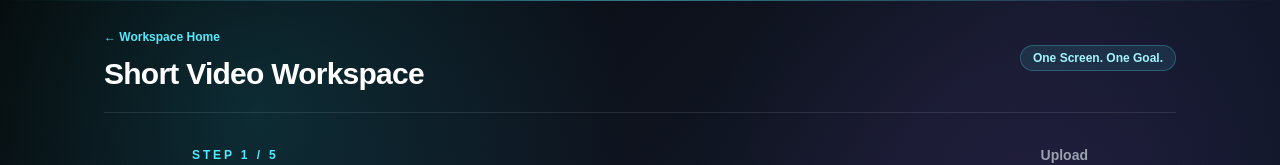
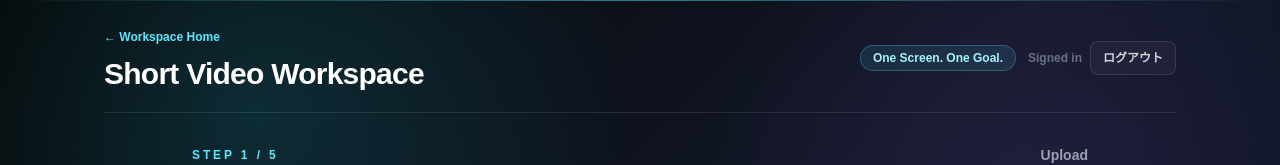
Before and after one commit to hiro042355/easyslice-ai, a Next.js app: page /workspace-flow in a window 1280 px wide. Shown: the top 165 px of the page. Built offline with nearby package versions, Linux system fonts and the light colour scheme; no server answers.

Commit message:
feat: add authenticated workspace logout

```diff
--- a/app/workspace-flow/page.tsx
+++ b/app/workspace-flow/page.tsx
@@ -1,6 +1,7 @@
 "use client";
 
 import { useEffect, useMemo, useState, type DragEvent } from "react";
+import { AuthenticatedAccountControl } from "@/components/AuthenticatedAccountControl";
 import CreatorStylePanel from "../../components/CreatorStylePanel";
 import { trackEvent } from "../../lib/analytics";
 import { createHookPreview, type AiHookConfig } from "../../lib/aiHook";
@@ -774,8 +775,11 @@ export default function WorkspaceFlowPage() {
             </h1>
           </div>
 
-          <div className="rounded-full border border-cyan-300/25 bg-cyan-300/10 px-3 py-1 text-xs font-semibold text-cyan-200">
-            One Screen. One Goal.
+          <div className="flex flex-wrap items-center gap-3">
+            <div className="rounded-full border border-cyan-300/25 bg-cyan-300/10 px-3 py-1 text-xs font-semibold text-cyan-200">
+              One Screen. One Goal.
+            </div>
+            <AuthenticatedAccountControl />
           </div>
         </header>
 
--- a/app/workspace/page.tsx
+++ b/app/workspace/page.tsx
@@ -22,6 +22,8 @@ const workspaceOptions = [
   },
 ];
 
+import { AuthenticatedAccountControl } from "@/components/AuthenticatedAccountControl";
+
 export default function WorkspaceHomePage() {
   return (
     <main className="min-h-screen overflow-hidden bg-black text-white">
@@ -29,6 +31,10 @@ export default function WorkspaceHomePage() {
       <div className="pointer-events-none absolute inset-x-0 top-0 h-px bg-gradient-to-r from-transparent via-cyan-300/50 to-transparent" />
 
       <section className="relative mx-auto flex min-h-screen w-full max-w-6xl flex-col justify-center px-5 py-10 sm:px-8 lg:px-10">
+        <div className="mb-8 flex justify-end">
+          <AuthenticatedAccountControl />
+        </div>
+
         <div className="mx-auto mb-8 w-full max-w-3xl text-center sm:mb-12">
           <p className="text-xs font-semibold uppercase tracking-[0.28em] text-cyan-300">
             NEXCUT
--- /dev/null
+++ b/components/AuthenticatedAccountControl.tsx
@@ -0,0 +1,39 @@
+"use client";
+
+import { useState } from "react";
+import { signOut } from "firebase/auth";
+import { firebaseClientAuth } from "@/lib/client/firebaseClient";
+
+export function AuthenticatedAccountControl() {
+  const [status, setStatus] = useState<"idle" | "working" | "failed">("idle");
+
+  const logout = async () => {
+    setStatus("working");
+    try {
+      const response = await fetch("/api/auth/session", {
+        method: "DELETE",
+        credentials: "same-origin",
+      });
+      if (!response.ok) throw new Error("session-logout-failed");
+      await signOut(firebaseClientAuth());
+      window.location.assign("/auth");
+    } catch {
+      setStatus("failed");
+    }
+  };
+
+  return (
+    <div className="flex items-center gap-2">
+      <span className="text-xs font-semibold text-gray-500">Signed in</span>
+      <button
+        type="button"
+        onClick={logout}
+        disabled={status === "working"}
+        className="rounded-lg border border-white/10 bg-white/[0.04] px-3 py-2 text-xs font-semibold text-gray-300 transition hover:border-cyan-300/30 hover:text-cyan-200 disabled:cursor-wait disabled:opacity-60"
+      >
+        {status === "working" ? "ログアウト中…" : "ログアウト"}
+      </button>
+      {status === "failed" ? <span role="alert" className="text-xs text-red-300">再試行してください</span> : null}
+    </div>
+  );
+}
```
Also changed, not shown: 1 other file (tests, documents, lock files or other folders).
